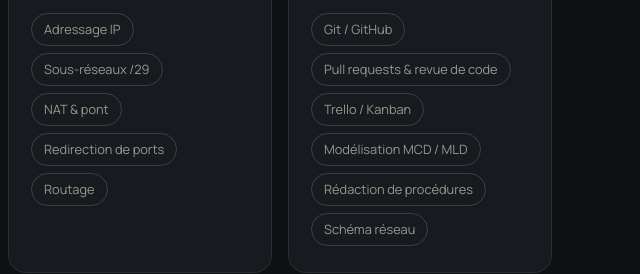
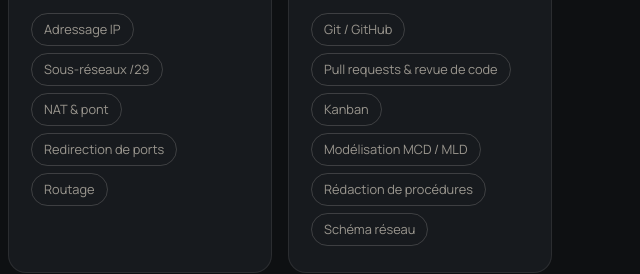
Before and after one commit to spxcexeno/portfolio2026, a plain HTML site: page index.html in a window 1280 px wide. Shown: the part 6913-7187 px from the top of the page, 640-1280 px from the left. Drawn offline with Linux system fonts and the light colour scheme.

Commit message:
Compétences : Kanban au lieu de Trello / Kanban
Co-Authored-By: Claude Opus 5.5 <noreply@anthropic.com>
Claude-Session: https://claude.ai/code/session_01Cp33At95R8fg4dHskXX4M7

```diff
--- a/index.html
+++ b/index.html
@@ -277,7 +277,7 @@
             </div>
             <h3>Méthodes &amp; outils</h3>
             <ul class="chips">
-              <li>Git / GitHub</li><li>Pull requests &amp; revue de code</li><li>Trello / Kanban</li><li>Modélisation MCD / MLD</li><li>Rédaction de procédures</li><li>Schéma réseau</li>
+              <li>Git / GitHub</li><li>Pull requests &amp; revue de code</li><li>Kanban</li><li>Modélisation MCD / MLD</li><li>Rédaction de procédures</li><li>Schéma réseau</li>
             </ul>
           </article>
         </div>
```
